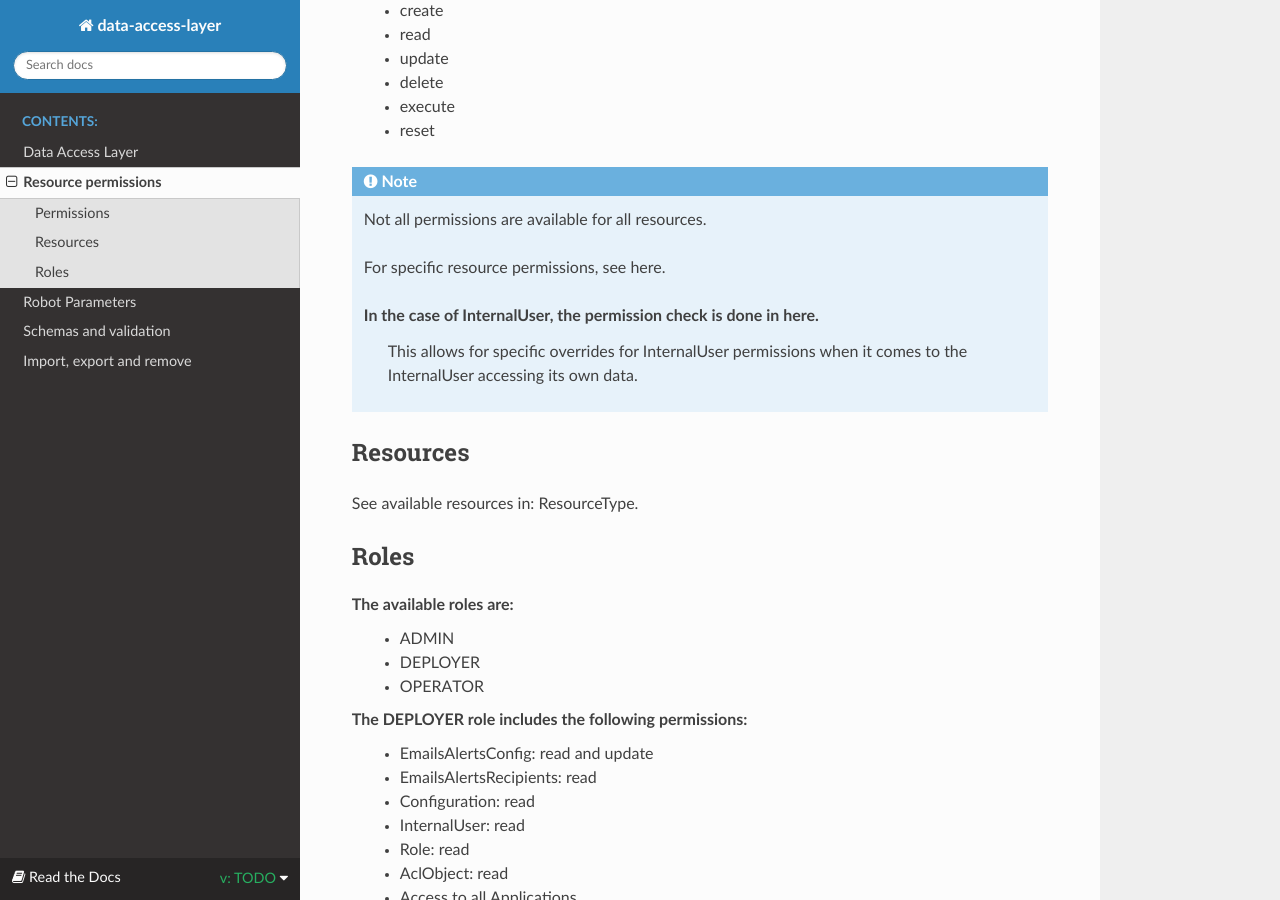
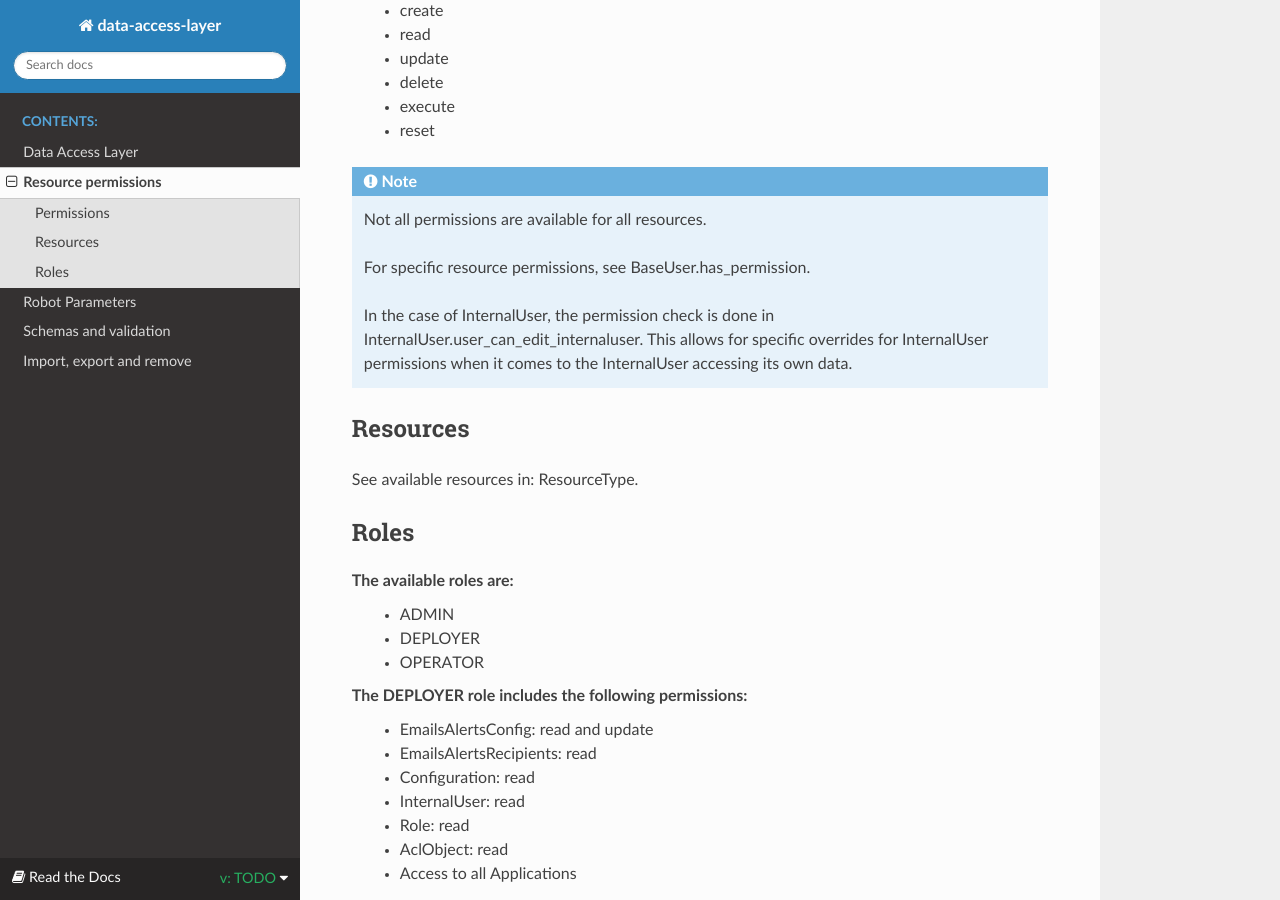
Before and after one commit to MOV-AI/data-access-layer, a Sphinx documentation site: the page built from docs/source/permissions.rst, in a window 1280 px wide and 900 px high, scrolled down 524 px. Built offline with Sphinx 7.4.7 and the Read the Docs theme 3.1.0, drawn with Linux system fonts in a browser that asks for light colours; pages that are not in the unit, such as notebooks, are missing from menus; comment, search, counter and statistics services are not loaded.

Commit message:
Update doc references

```diff
--- a/docs/source/permissions.rst
+++ b/docs/source/permissions.rst
@@ -25,10 +25,10 @@
 .. note::
     Not all permissions are available for all resources.
 
-    For specific resource permissions, see :ref:`here<dal.models.baseuser.BaseUser.has_permission>`.
+    For specific resource permissions, see :ref:`BaseUser.has_permission<dal.models.baseuser module>`.
 
-    In the case of InternalUser, the permission check is done in :ref:`here<dal.models.internaluser.InternalUser.has_permission>`.
-        This allows for specific overrides for InternalUser permissions when it comes to the InternalUser accessing its own data.
+    In the case of InternalUser, the permission check is done in :ref:`InternalUser.user_can_edit_internaluser<dal.models.internaluser module>`.
+    This allows for specific overrides for InternalUser permissions when it comes to the InternalUser accessing its own data.
 
 Resources
 ---------
```
